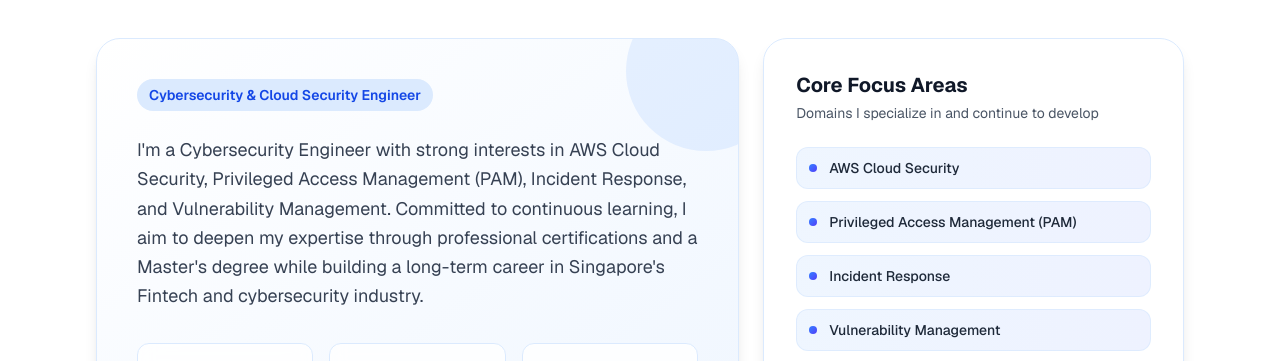
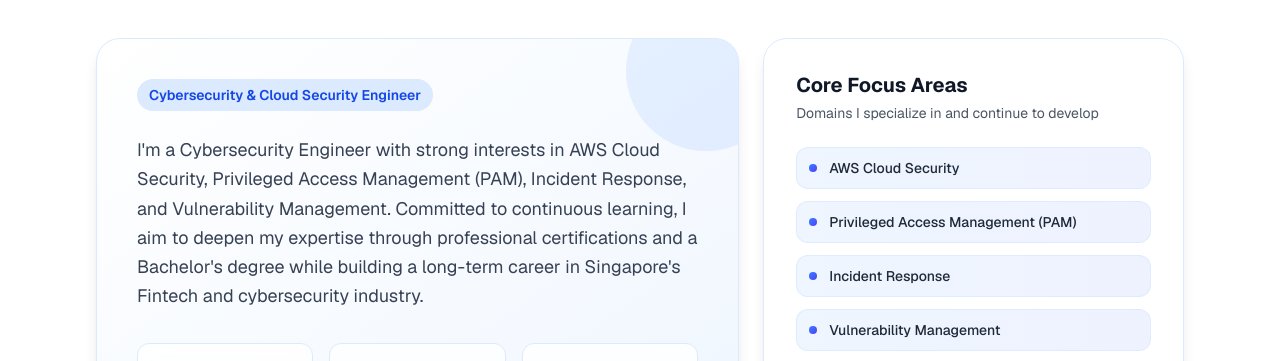
Before and after one commit to ChrisNetEngineer/portfolio-website, a Next.js app: page / in a window 1280 px wide. Shown: the part 1920-2281 px from the top of the page. Built offline with nearby package versions, Linux system fonts and the light colour scheme.

Commit message:
Wording Correction

```diff
--- a/src/app/page.tsx
+++ b/src/app/page.tsx
@@ -210,7 +210,7 @@ export default function Home() {
                     Cybersecurity & Cloud Security Engineer
                   </span>
                   <p className="text-base sm:text-lg text-gray-700 dark:text-gray-300 leading-relaxed">
-                    I&apos;m a Cybersecurity Engineer with strong interests in AWS Cloud Security, Privileged Access Management (PAM), Incident Response, and Vulnerability Management. Committed to continuous learning, I aim to deepen my expertise through professional certifications and a Master&apos;s degree while building a long-term career in Singapore&apos;s Fintech and cybersecurity industry.
+                    I&apos;m a Cybersecurity Engineer with strong interests in AWS Cloud Security, Privileged Access Management (PAM), Incident Response, and Vulnerability Management. Committed to continuous learning, I aim to deepen my expertise through professional certifications and a Bachelor&apos;s degree while building a long-term career in Singapore&apos;s Fintech and cybersecurity industry.
                   </p>
                   <div className="grid grid-cols-1 sm:grid-cols-3 gap-3 sm:gap-4 pt-2">
                     {highlights.map((item, idx) => (
```
